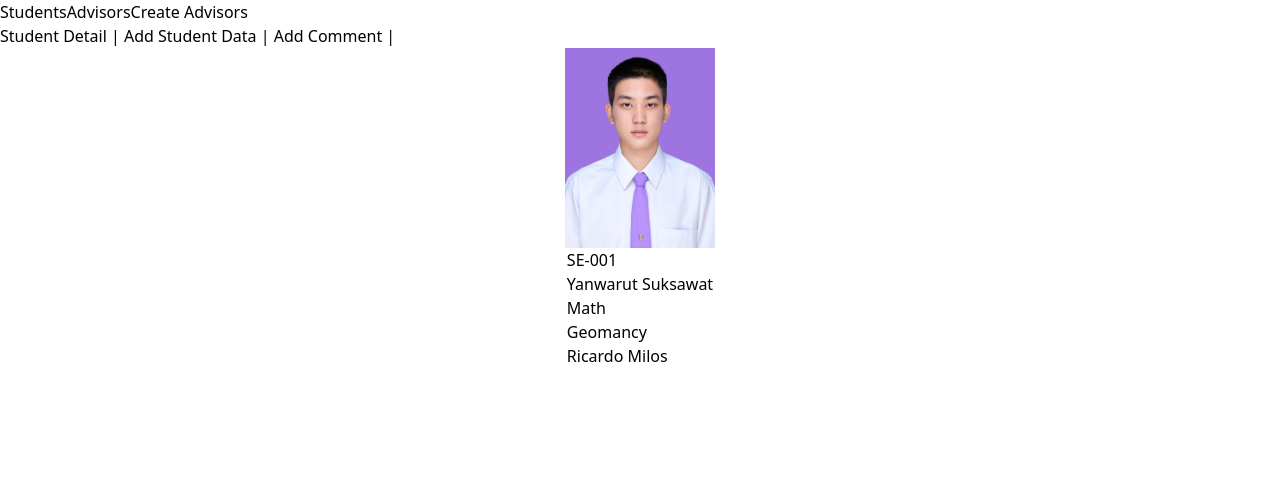
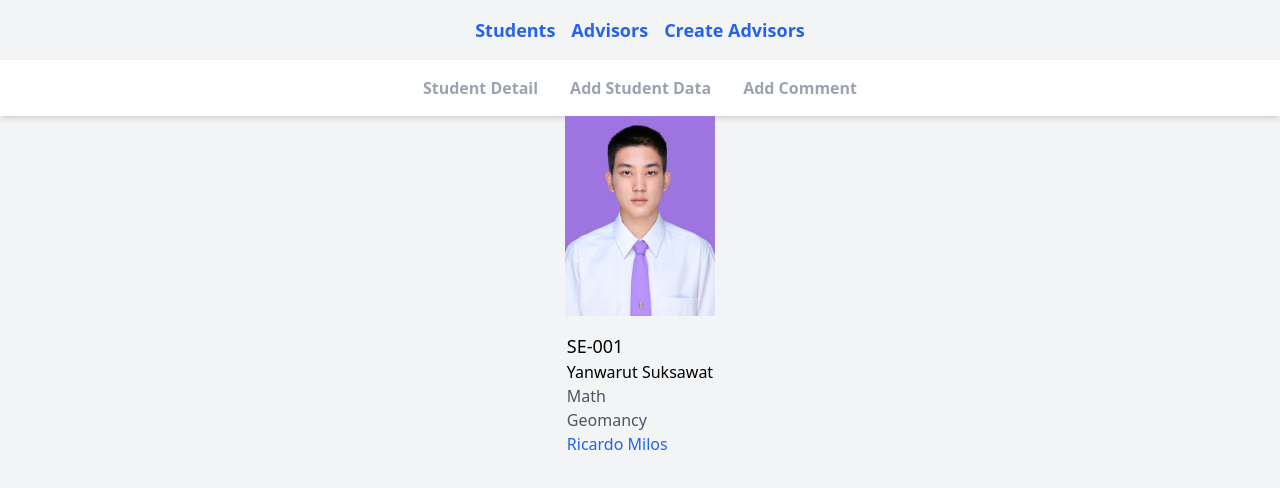
Before and after one commit to SE331-2023-project1/project01-sodium_helium_einstenium, a Vue app: page /student/1 in a window 1280 px wide. Shown: the top 488 px of the page. Built offline with nearby package versions, Linux system fonts and the light colour scheme; data requests are answered from the project's data file.

Commit message:
Decorate (1)
Change navbar, Student detail new look

```diff
--- a/src/App.vue
+++ b/src/App.vue
@@ -7,14 +7,14 @@ const {message} = storeToRefs(store)
 </script>
 
 <template>
-  <header>
-    <div id="flashMessage" v-if="message">
-    <h4>{{ message }}</h4>
+  <header class="bg-gray-100 py-">
+    <div id="flashMessage" v-if="message" class="bg-yellow-200 animate-yellowfade p-2">
+    <h4 class="text-yellow-800">{{ message }}</h4>
     </div>
-    <nav>
-      <RouterLink :to="{name: 'student-list'}">Students</RouterLink>
-      <RouterLink :to="{name: 'advisor-list'}">Advisors</RouterLink>
-      <RouterLink :to="{name: 'create-advisor'}">Create Advisors</RouterLink>
+    <nav class="flex justify-center space-x-4 p-4">
+      <RouterLink :to="{name: 'student-list'}" class="text-blue-600 hover:text-blue-800 text-lg font-bold"> Students </RouterLink>
+      <RouterLink :to="{name: 'advisor-list'}" class="text-blue-600 hover:text-blue-800 text-lg font-bold"> Advisors </RouterLink>
+      <RouterLink :to="{name: 'create-advisor'}" class="text-blue-600 hover:text-blue-800 text-lg font-bold"> Create Advisors </RouterLink>
     </nav>
   </header>
 
--- a/src/views/StudentListView.vue
+++ b/src/views/StudentListView.vue
@@ -45,17 +45,21 @@ onBeforeRouteUpdate((to, from, next) => {
 
 <template>
   <main>
-    <div class="student">
+
+    <div class="container mx-auto py-8">
+      <div class="student">
       <StudentCard v-for="student in students" :key="student.id" :student="student"></StudentCard>
+    </div>
 
     <div class="pagination">
-      <RouterLink :to="{ name: 'student-list', query: { page: page - 1 } }" rel="prev" v-if="page != 1"
+      <RouterLink :to="{ name: 'student-list', query: { page: page - 1 } }" rel="prev" v-if="page != 1" class="text-gray-600 hover:text-gray-800"
         id="page-prev">Prev Page</RouterLink
       >
       <RouterLink
         :to="{ name: 'student-list', query: { page: page + 1 } }"
         rel="next"
         v-if="hasNextPage"
+        class="text-gray-600 hover:text-gray-800"
        id="page-next" >Next Page</RouterLink
       >
     </div>
--- a/src/views/student/StudentDetailView.vue
+++ b/src/views/student/StudentDetailView.vue
@@ -29,13 +29,13 @@ console.log(studentsAdd)
     <div class="image-container">
         <img class="image" :src="student.image">
     </div>
-   <div class="student-info">
-    <span> {{ student.studentID }}</span>
+   <div class="student-info py-4">
+    <span class="text-lg"> {{ student.studentID }}</span>
     <p>{{ student.name }}  {{ student.surname }}</p>
-    <ul v-for="course in student.courses" :key="course">
+    <ul v-for="course in student.courses" :key="course" class="text-gray-600">
     <li>{{ course }}</li>
     </ul>
-   <RouterLink :to="{ name: 'advisor-detail', params:{ id: advisor?.id } }">{{ advisor?.name }}  {{ advisor?.surname }}</RouterLink>
+   <RouterLink :to="{ name: 'advisor-detail', params:{ id: advisor?.id } }" class="text-blue-600 hover:underline mt-2">{{ advisor?.name }}  {{ advisor?.surname }}</RouterLink>
    </div>
    <StudentAddDataList v-if="studentsAdd.length" :studentsAdd="studentsAdd"></StudentAddDataList>
 
--- a/src/views/student/StudentLayoutView.vue
+++ b/src/views/student/StudentLayoutView.vue
@@ -12,15 +12,15 @@ const advisor = storeToRefs(advisorStore).advisor
 const id = ref(student.value?.id)
 </script>
 <template>
-    <div v-if="student">
-
-       <div id="nav">
-        <router-link :to="{ name: 'student-detail', params:{id}}">Student Detail | </router-link>
-        <router-link :to="{ name: 'student-add',params:{id}}">Add Student Data | </router-link>
-        <router-link :to="{ name: 'student-comment',params:{id}}">Add Comment |</router-link>
-
+    <div v-if="student" class="min-h-screen bg-gray-100">
+       <div class="bg-white shadow-md">
+            <div class="container mx-auto py-4 flex justify-center items-center">
+                <router-link :to="{ name: 'student-detail' , params: { id }}" class="text-gray-400 hover:text-gray-900 mx-4 font-semibold">Student Detail</router-link>
+                <router-link :to="{ name: 'student-add' , params: { id }}" class="text-gray-400 hover:text-gray-900 mx-4 font-semibold">Add Student Data</router-link>
+                <router-link :to="{ name: 'student-comment' , params: { id }}" class="text-gray-400 hover:text-gray-900 mx-4 font-semibold">Add Comment</router-link>
+            </div>
        </div>
-       <RouterView :student="student" :advisor="advisor" ></RouterView>
+       <router-view :student="student" :advisor="advisor"></router-view>
     </div>
 </template>
 <style scoped>
```
